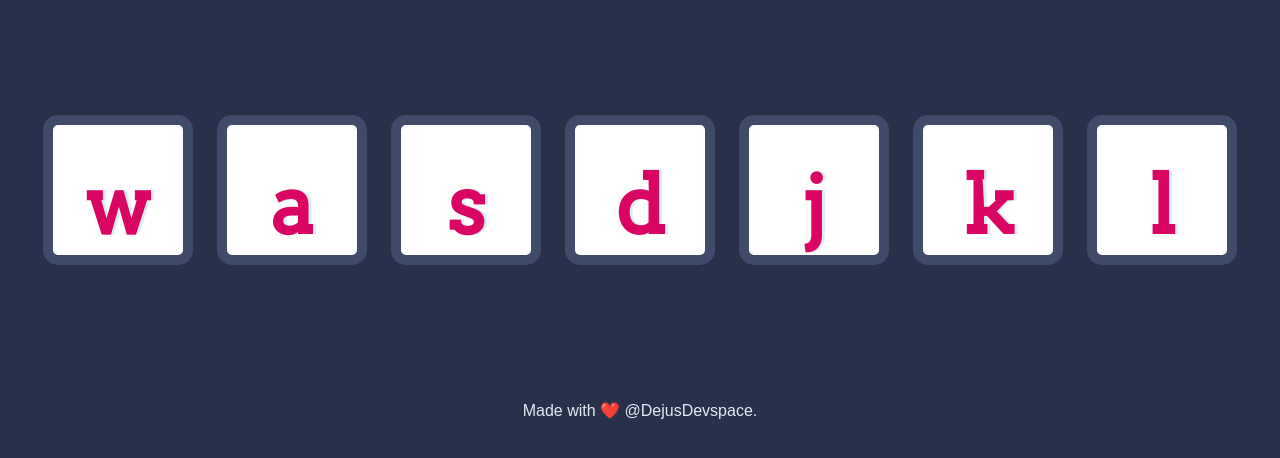
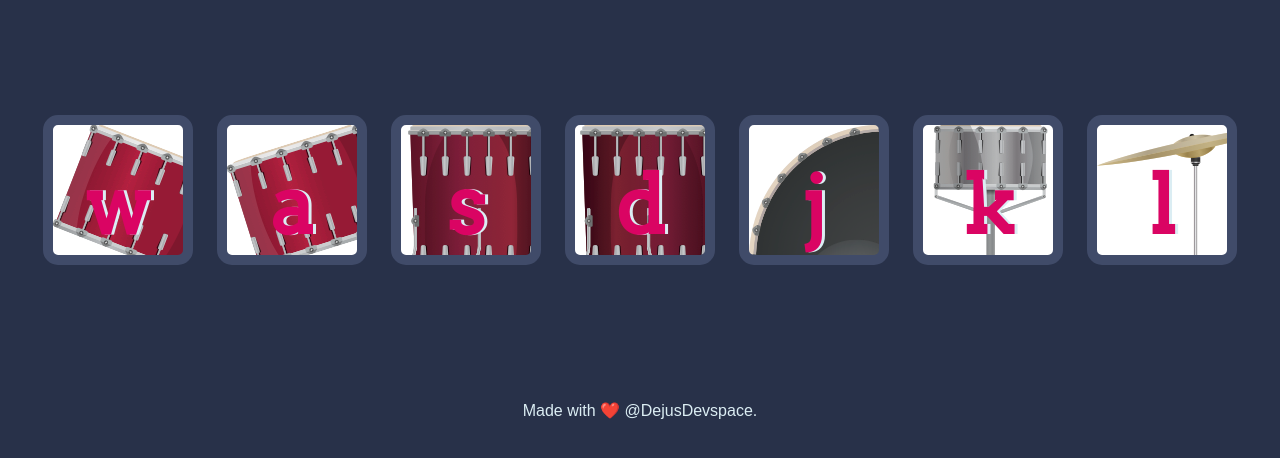
Before and after one commit to DejusDevspace/drum-kit, a plain HTML site: page index.html in a window 1280 px wide. Shown: the part 174-632 px from the top of the page. Drawn offline with Linux system fonts and the light colour scheme.

Commit message:
Update styles.css

```diff
--- a/styles.css
+++ b/styles.css
@@ -14,6 +14,34 @@ h1 {
 footer {
   color: #DBEDF3;
   font-family: sans-serif;
+}
+
+.w {
+  background-image: url('images/tom1.png');
+}
+
+.a {
+  background-image: url('images/tom2.png');
+}
+
+.s {
+  background-image: url('images/tom3.png');
+}
+
+.d {
+  background-image: url('images/tom4.png');
+}
+
+.j {
+  background-image: url('images/kick.png');
+}
+
+.k {
+  background-image: url('images/snare.png');
+}
+
+.l {
+  background-image: url('images/crash.png');
 }
 
 .set {
```
